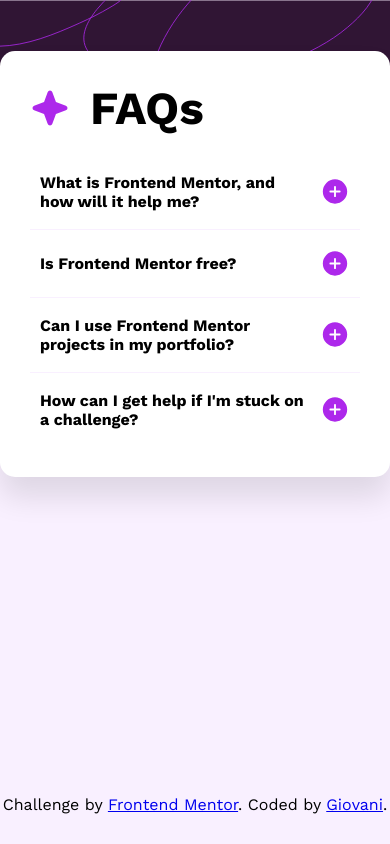
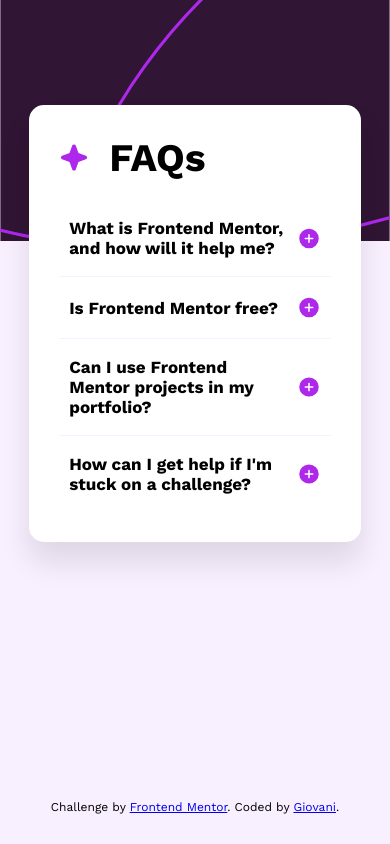
Before and after one commit to giovanigomez1/Faq_Accordion, a plain HTML site: page index.html in a window 390 px wide. Drawn offline with nearby package versions, Linux system fonts and the light colour scheme.

Commit message:
Project completed

```diff
--- a/css/style.css
+++ b/css/style.css
@@ -3,7 +3,6 @@
   padding: 0;
   box-sizing: border-box;
 }
-
 
 html {
   font-size: 62.5%;
@@ -23,7 +22,6 @@ body {
   font-family: 'Work Sans', sans-serif;
 }
 
-
 .faqbox {
   max-width: 54rem;
   background-color: hsl(0, 0%, 100%);
@@ -34,17 +32,14 @@ body {
   margin-top: 13%;
 }
 
-.attribution {
-  margin-bottom: 3rem;
-}
-
-
 .faqbox__main {
   display: flex;
   gap: 2rem;
   align-content: center;
   margin-bottom: 2rem;
 }
+
+
 
 .faqbox__main-title {
   font-size: 4.6rem;
@@ -57,15 +52,13 @@ body {
 
 .faqbox__accordion--ele:first-child {
   border-top: none;
-
-
 }
 .faqbox__accordion--ele {
   padding: 1.8rem 1rem;
   border-top: 1px solid hsl(275, 100%, 97%);
   font-size: 1.6rem;
+}
 
-}
 .faqbox__accordion--ele-title {
   font-weight: 700;
   cursor: pointer;
@@ -78,7 +71,6 @@ body {
 .faqbox__accordion--ele-title:hover {
   color: hsl(258, 76%, 40%);
 }
-
 
 .faqbox__accordion--ele-content {
   margin-top: 2rem;
@@ -95,4 +87,46 @@ body {
 
 .attribution {
   margin-top: auto;
+  margin-bottom: 3rem;
 }
+
+
+
+/* /// MOBILE /// */
+@media (max-width: 41.56em) {
+  .faqbox {
+    width: 70%;
+  }
+  .faqbox__main-title {
+    font-size: 3.9rem;
+  }
+  .faqbox__main-img {
+    width: 3rem;
+  }
+  .attribution {
+    font-size: 1.2rem;
+  }
+  .faqbox__accordion--ele-title span {
+    font-size: 1.7rem;
+  }
+  .faqbox__accordion--ele-content {
+    font-size: 1.5rem;
+  }
+  .faqbox__accordion--ele-title--img {
+    width: 2.4rem;
+  }
+}
+
+
+
+@media (max-width: 31.25em) {
+  body {
+    background-image: url('../assets/images/background-pattern-mobile.svg');
+    background-size: contain;
+    background-repeat: no-repeat;
+  }
+  .faqbox {
+    width: 85%;
+    margin-top: 27%;
+  }
+}
--- a/index.html
+++ b/index.html
@@ -12,18 +12,13 @@
 
   <title>Frontend Mentor | FAQ accordion</title>
 
-  <!-- Feel free to remove these styles or customise in your own stylesheet 👍 -->
 </head>
 <body>
-
-
   <div class="faqbox">
-
     <div class="faqbox__main">
-      <img src="./assets/images/icon-star.svg" alt="">
+      <img class="faqbox__main-img" src="./assets/images/icon-star.svg" alt="">
       <h1 class="faqbox__main-title">FAQs</h1>
     </div>
-
     <ul class="faqbox__accordion">
       <li class="faqbox__accordion--ele">
         <div class="faqbox__accordion--ele-title">
@@ -73,11 +68,8 @@
 
   <div class="attribution">
     Challenge by <a href="https://www.frontendmentor.io?ref=challenge" target="_blank">Frontend Mentor</a>.
-    Coded by <a href="#">Giovani</a>.
+    Coded by <a href="https://github.com/giovanigomez1">Giovani</a>.
   </div>
-
-
   <script src="js/index.js"></script>
-
 </body>
 </html>
```
Also changed, not shown: assets/images/screenshot.png (added), 3 other files.
